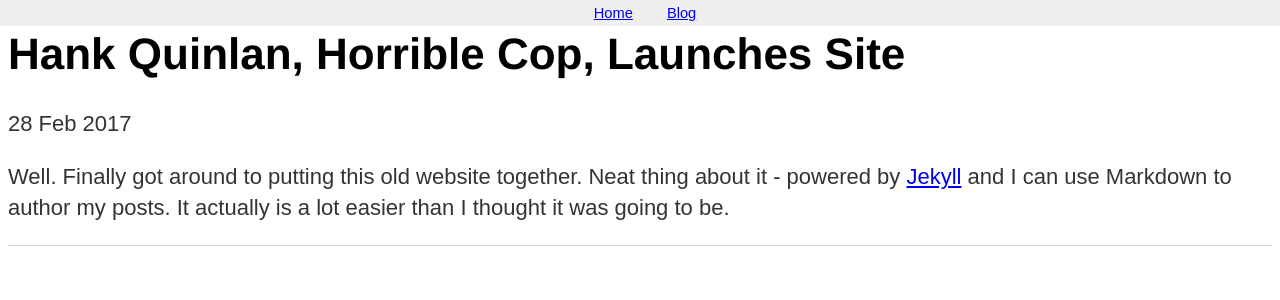
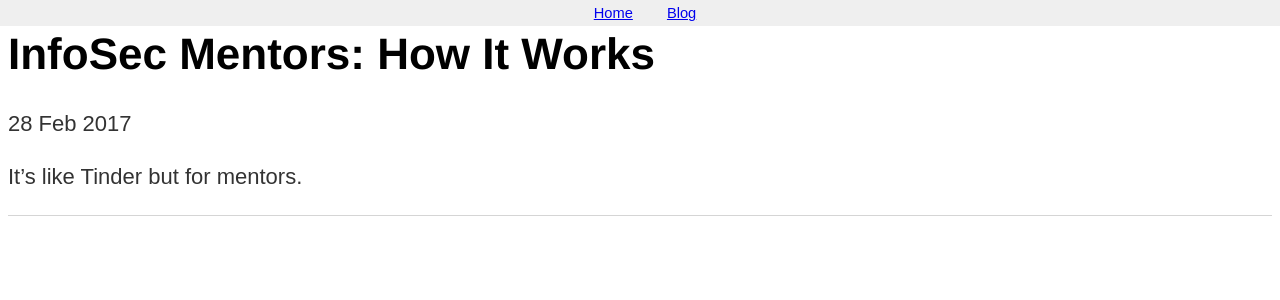
Before and after one commit to infosecmentors/infosecmentors.github.io, a Jekyll site: the page built from _posts/2017-02-28-hank-quinlan-site-launched.md, in a window 1280 px wide. Shown: the top 300 px of the page. Built offline with Jekyll 4.4.1, drawn with Linux system fonts in a browser that asks for light colours.

Commit message:
Update 2017-02-28-hank-quinlan-site-launched.md

```diff
--- a/_posts/2017-02-28-hank-quinlan-site-launched.md
+++ b/_posts/2017-02-28-hank-quinlan-site-launched.md
@@ -1,7 +1,7 @@
 ---
 layout: post
-title: "Hank Quinlan, Horrible Cop, Launches Site"
+title: "InfoSec Mentors: How It Works"
 date: 2017-02-28
 ---
 
-Well. Finally got around to putting this old website together. Neat thing about it - powered by [Jekyll](http://jekyllrb.com) and I can use Markdown to author my posts. It actually is a lot easier than I thought it was going to be.
+It's like Tinder but for mentors.
```
